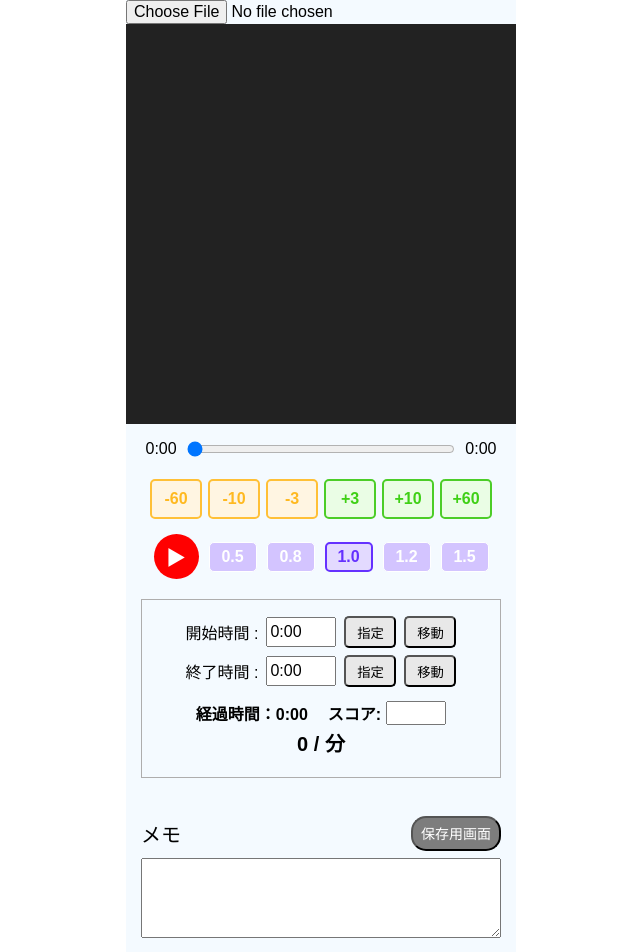
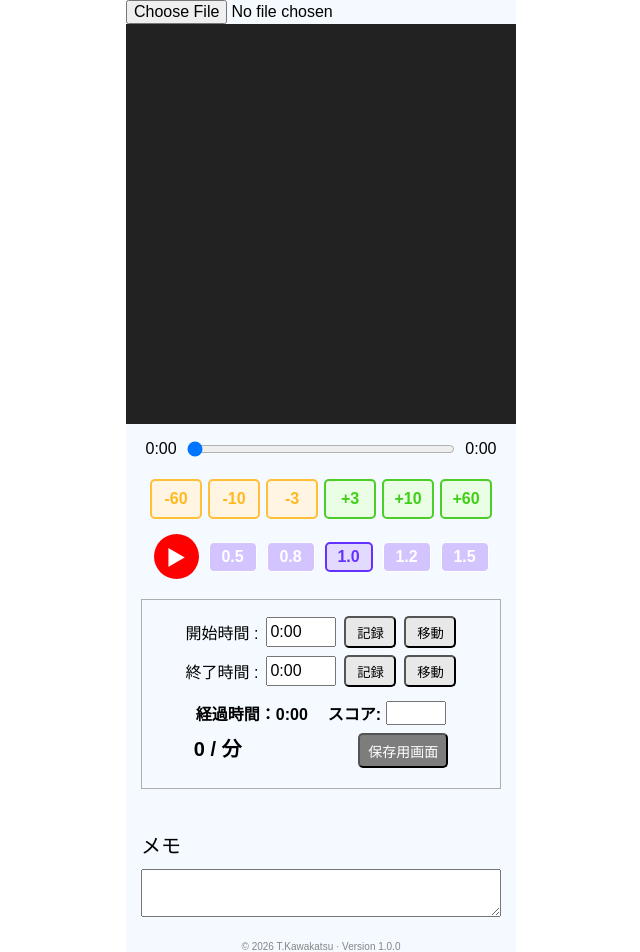
Before and after one commit to iiinu82/react-movie-player, a React (Vite) app: page / in a window 1280 px wide. Shown: the top 952 px of the page, without its empty margins (319-959 px from the left). Built offline with nearby package versions, Linux system fonts and the light colour scheme.

Commit message:
保存用画面ボタン位置変更

```diff
--- a/src/App.css
+++ b/src/App.css
@@ -180,6 +180,13 @@ textarea {
   width: 60px;
 }
 
+.scorePerMinuteSaveButtonArea {
+  margin-top: 5px;
+  width: 80%;
+  display: flex;
+  justify-content: space-between;
+}
+
 .scorePerMinute {
   font-size: 20px;
   font-weight: bold;
@@ -218,7 +225,7 @@ textarea {
 
 .memoArea textarea {
   width: 100%;
-  height: 80px;
+  min-height: 48px;
 }
 
 .saveScreen {
@@ -227,7 +234,7 @@ textarea {
   height: 35px;
   color: white;
   background-color: #7d7d7d;
-  border-radius: 15px;
+  border-radius: 5px;
 }
 
 /* モーダル */
@@ -294,3 +301,11 @@ textarea {
 .modalMemo p {
   font-size: 12px;
 }
+
+footer {
+  display: flex;
+  justify-content: center;
+  font-size: 12px;
+  margin-bottom: 5px;
+  color: #868585;
+}
--- a/src/App.jsx
+++ b/src/App.jsx
@@ -205,7 +205,7 @@ function App() {
             readOnly
           />
           <button className="pick" onClick={handlePickStart}>
-            指定
+            記録
           </button>
           <button className="move" onClick={() => handleMove(startTime)}>
             移動
@@ -221,7 +221,7 @@ function App() {
             readOnly
           />
           <button className="pick" onClick={handlePickEnd}>
-            指定
+            記録
           </button>
           <button className="move" onClick={() => handleMove(endTime)}>
             移動
@@ -241,6 +241,7 @@ function App() {
             />
           </div>
         </div>
+        <div className="scorePerMinuteSaveButtonArea">
           <div className="scorePerMinute">
             <span>
               {endTime > startTime
@@ -249,14 +250,15 @@ function App() {
               / 分
             </span>
           </div>
+          <button className="saveScreen" onClick={() => setShowModal(true)}>
+            保存用画面
+          </button>
+        </div>
       </div>
 
       <div className="memoArea">
         <div className="topArea">
           <p>メモ</p>
-          <button className="saveScreen" onClick={() => setShowModal(true)}>
-            保存用画面
-          </button>
         </div>
         <textarea
           value={memo}
@@ -303,6 +305,9 @@ function App() {
           </div>
         </div>
       )}
+      <footer>
+        <small>© 2026 T.Kawakatsu · Version 1.0.0</small>
+      </footer>
     </>
   );
 }
```
Lines whose indentation alone changed are shown as unchanged.
